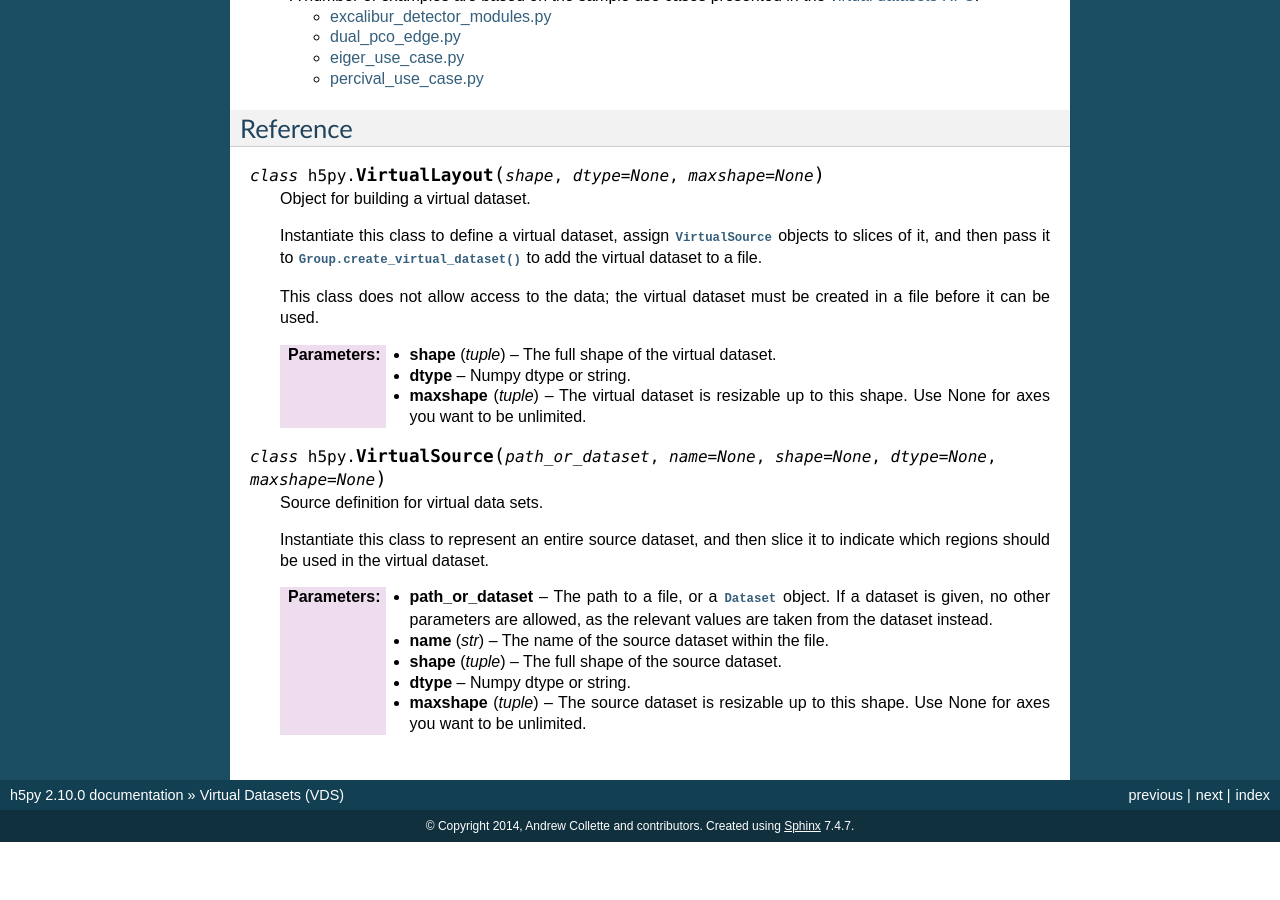
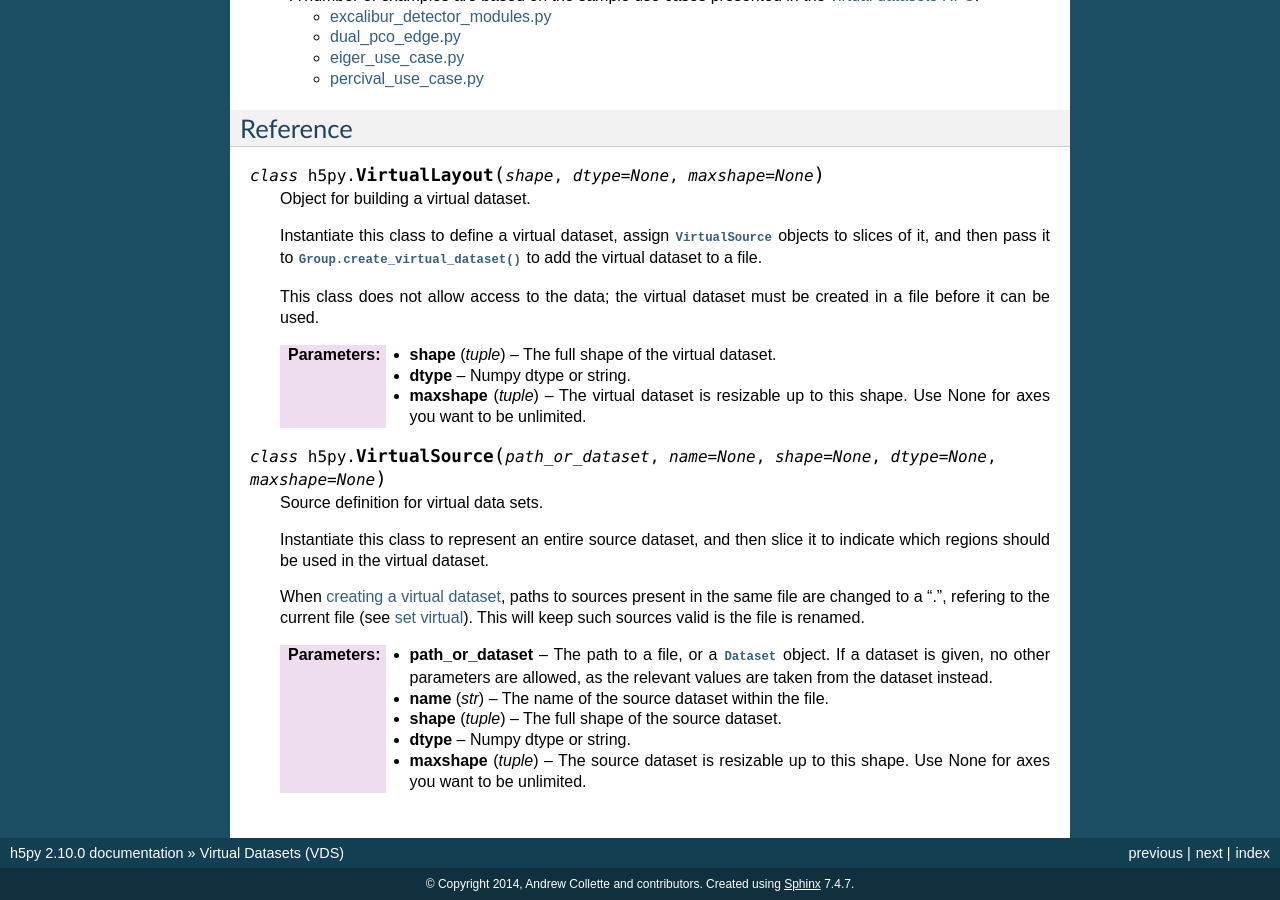
Before and after one commit to h5py/h5py, a Sphinx documentation site: the page built from docs/vds.rst, in a window 1280 px wide and 900 px high, scrolled down 1167 px. Built offline with Sphinx 7.4.7, drawn with Linux system fonts in a browser that asks for light colours; pages that are not in the unit, such as notebooks, are missing from menus; before the commit the page ends 2009 px from its top, so only the background shows below that.

Commit message:
update documentation with new behavior

```diff
--- a/docs/vds.rst
+++ b/docs/vds.rst
@@ -31,6 +31,7 @@ HDF5 dataset.
 The HDF Group has documented the VDS features in detail on the website:
 `Virtual Datasets (VDS) Documentation <https://support.hdfgroup.org/HDF5/docNewFeatures/NewFeaturesVirtualDatasetDocs.html>`_.
 
+.. _creating_vds:
 
 Creating virtual datasets in h5py
 ---------------------------------
@@ -109,6 +110,11 @@ Reference
    Instantiate this class to represent an entire source dataset, and then
    slice it to indicate which regions should be used in the virtual dataset.
 
+   When `creating a virtual dataset <creating_vds_>`_, paths to sources present
+   in the same file are changed to a ".", refering to the current file (see
+   `set virtual <https://portal.hdfgroup.org/display/HDF5/H5P_SET_VIRTUAL>`_).
+   This will keep such sources valid is the file is renamed.
+
    :param path_or_dataset:
        The path to a file, or a :class:`Dataset` object. If a dataset is given,
        no other parameters are allowed, as the relevant values are taken from
```
